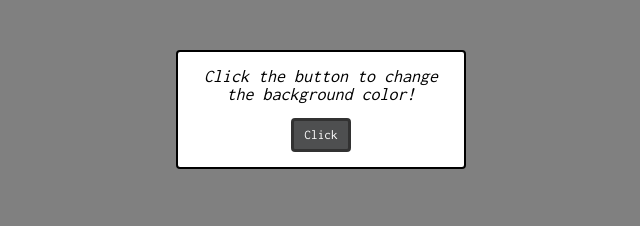
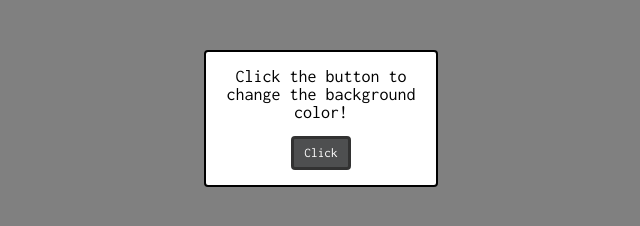
Before and after one commit to moonendesign/changeBackground, a plain HTML site: page index.html in a window 1280 px wide. Shown: the whole page, without its empty margins (319-959 px from the left). Drawn offline with Linux system fonts and the light colour scheme.

Commit message:
Changed styling

```diff
--- a/style.css
+++ b/style.css
@@ -8,7 +8,6 @@ body {
 h1 {
     font-size: 18px;
     margin-bottom:15px;
-    font-style: oblique;
 }
 
 button {
@@ -32,9 +31,13 @@ button:hover {
 #menu {
     border: solid 2px black;
     text-align: center;
-    width:20%;
+    width: 200px;
     padding:15px;
     margin: 50px auto;
     background-color: white;
     border-radius: 4px;
 }
+
+span {
+    font-family: 'Inconsolata', monospace;
+}
```
